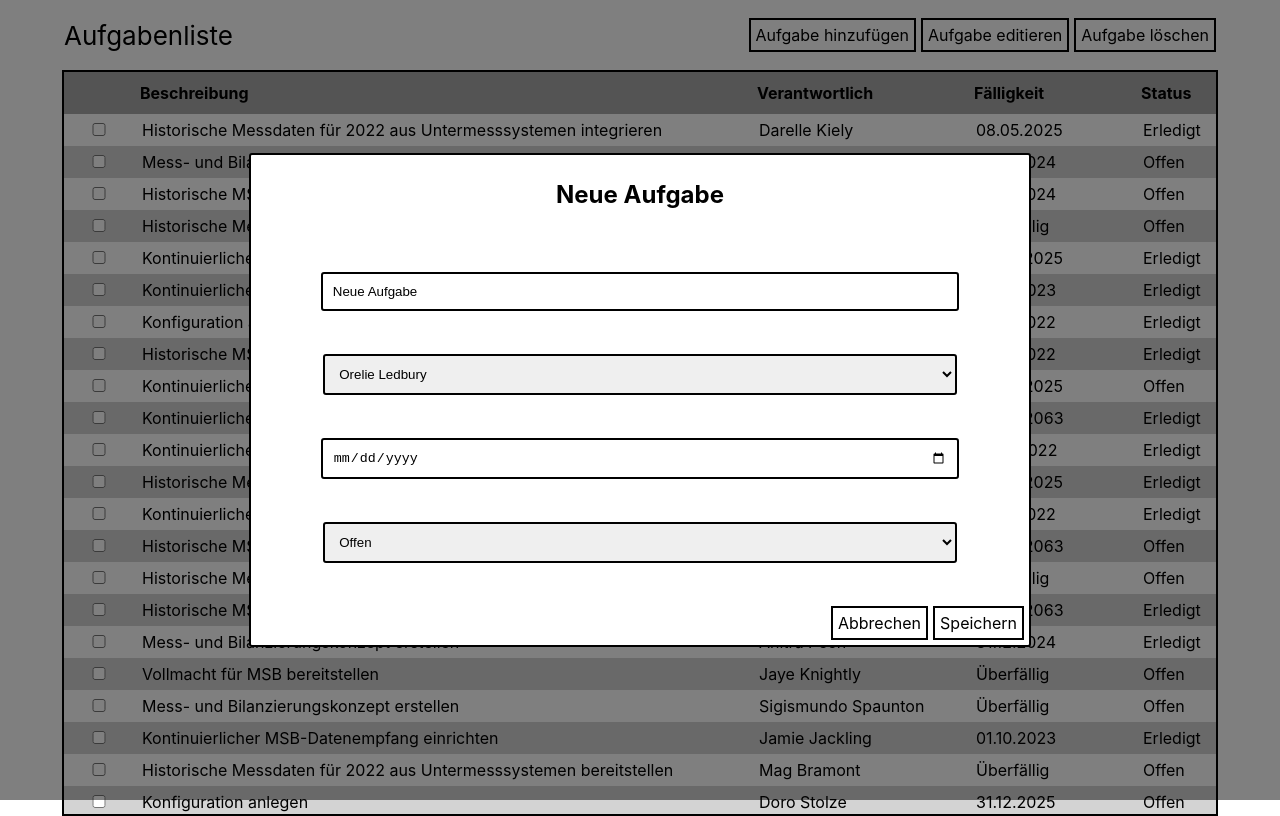
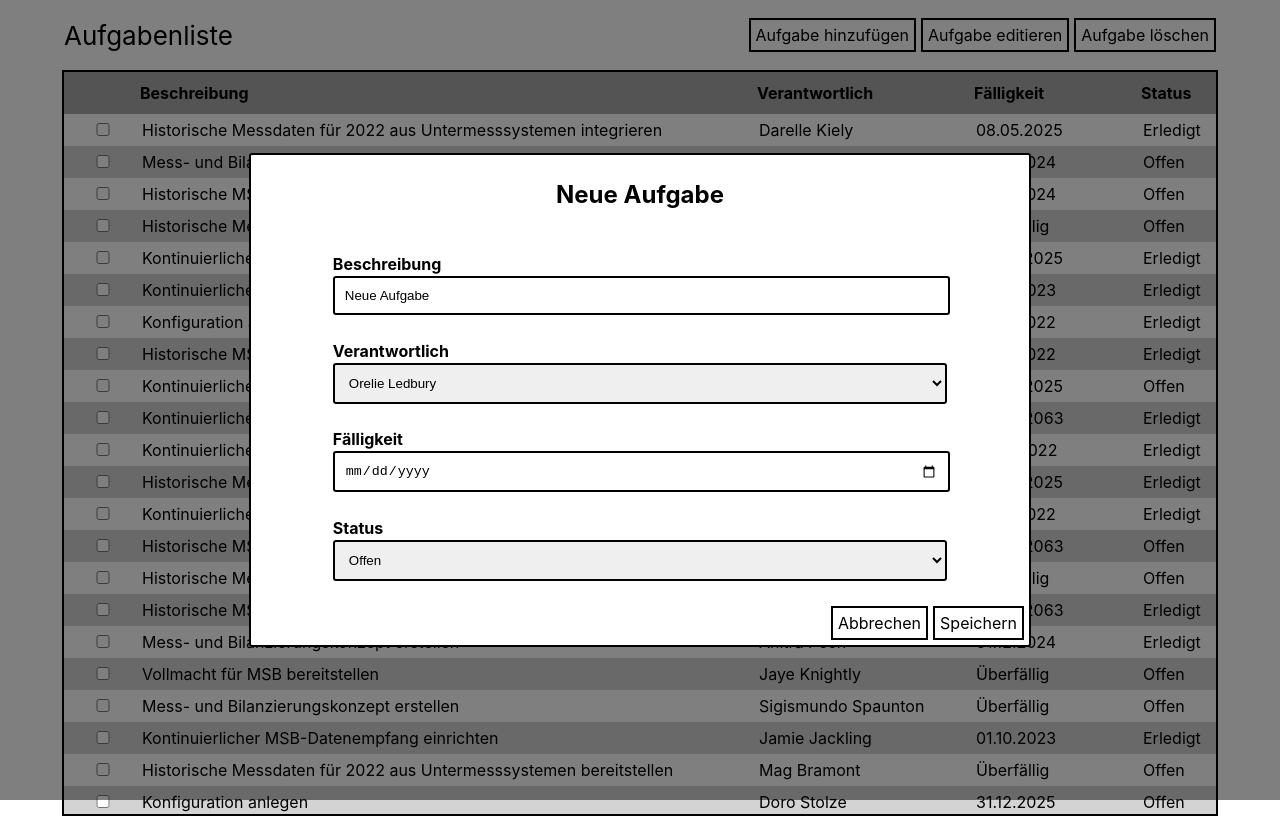
Before and after one commit to denczo/taskify, a React (Create React App) app: page / in a window 1280 px wide. Both pictures are taken after a click on the element "Aufgabe hinzufügen". Built offline with nearby package versions, Linux system fonts and the light colour scheme; data requests are answered from the project's data file.

Commit message:
FIX: double keys for children

```diff
--- a/src/components/ButtonPanel/ButtonPanel.tsx
+++ b/src/components/ButtonPanel/ButtonPanel.tsx
@@ -13,7 +13,7 @@ const ButtonPanel = () => {
             ui?.togglePopup({name: "Neue Aufgabe", action: (taskEdited) => task?.addTask(taskEdited)!})
         }
         else if(type === PopupType.EDIT){
-            ui?.togglePopup({name: `#${ui.taskId} Aufgabe bearbeiten`, action: (taskEdited) => task?.editTask(taskEdited)!})
+            ui?.togglePopup({name: "Aufgabe bearbeiten", action: (taskEdited) => task?.editTask(taskEdited)!})
         }
     }
 
--- a/src/components/Popup/Popup.css
+++ b/src/components/Popup/Popup.css
@@ -12,17 +12,17 @@
 }
 
 input{
-    align-self: center;
+    align-self: flex-start;
     border: 2px solid black;
-    width: 80%;
+    width: 96.5%;
     padding: 10px;
     border-radius: 3px;
 }
 
 select{
-    align-self: center;
+    align-self: flex-start;
     border: 2px solid black;
-    width: 82.5%;
+    width: 100%;
     padding: 10px;
     border-radius: 3px;
 }
@@ -31,6 +31,7 @@ select{
     display: flex;
     flex-direction: column;
     justify-content: space-between;
+    align-items: center;
     text-align: center;
     padding: 5px;
     width: 60%;
@@ -41,7 +42,21 @@ select{
 }
 
 #popupButtons{
+    width: 100%;
     display: flex;
     flex-direction: row;
     justify-content: flex-end;
 }
+
+.section{
+    display: flex;
+    flex-direction: column;
+    justify-content: center;
+    width: 80%;
+}
+
+.section label{
+    align-self: self-start;
+    margin-bottom: 2px;
+    font-weight: bold;
+}
--- a/src/components/Popup/Popup.tsx
+++ b/src/components/Popup/Popup.tsx
@@ -1,4 +1,4 @@
-import { useState } from "react";
+import { useEffect, useState } from "react";
 import { useTaskContext } from "../../contexts/TaskProvider";
 import { useUiContext } from "../../contexts/UiProvider";
 import Button from "../Button/Button";
@@ -7,27 +7,38 @@ import PopupSelect from "./PopupSelect/PopupSelect";
 import { getCurrentDate, parseGermanDate, parseUSDate } from "../../utils/dateUtils";
 import { PopupAction, SelectOption, Task } from "../../react-app-env.d";
 
-const Popup = ({action}:{action: PopupAction}) => {
+const Popup = ({ action }: { action: PopupAction }) => {
 
   const ui = useUiContext();
   const task = useTaskContext();
   const selectedTask = task?.tasks.find(task => task.id === ui?.taskId);
-  const [taskEdit, setTaskEdit] = useState<Task>(selectedTask || {id:  Date.now(), done: false, dueDate: getCurrentDate(), responsible: 0, label: "Neue Aufgabe"});
-  const personOptions: SelectOption[] = task?.persons.map(({id, name}) => ({ name,  value: id}))!;
-  const statusOptions: SelectOption[] = [{name: "Offen", value: 0},{name: "Erledigt", value: 1}];
-
+  const [taskEdit, setTaskEdit] = useState<Task>(selectedTask || { id: Date.now(), done: false, dueDate: getCurrentDate(), responsible: 0, label: "Neue Aufgabe" });
+  const personOptions: SelectOption[] = task?.persons.map(({ id, name }) => ({ name, value: id }))!;
+  const statusOptions: SelectOption[] = [{ name: "Offen", value: 0 }, { name: "Erledigt", value: 1 }];
 
   return (
     <div className="popup">
       <div id="popupContent">
         <h2>{action.name}</h2>
-        <input type="text" id="description" value={taskEdit?.label} onChange={(e) => setTaskEdit(prevTask => ({ ...prevTask!, label: e.target.value }))}/>
-        <PopupSelect options={personOptions} selected={taskEdit?.responsible!} onChange={(value: any) => setTaskEdit(prevTask => ({ ...prevTask!, responsible: value }))} />
-        <input type="date" id="date" value={parseGermanDate(taskEdit?.dueDate)!} onChange={(e) => setTaskEdit(prevTask => ({ ...prevTask!, dueDate: parseUSDate(e.target.value) }))}/>
-        <PopupSelect options={statusOptions} selected={Number(taskEdit?.done!)} onChange={(value: any) => setTaskEdit(prevTask => ({ ...prevTask!, done: value }))}/>
+        <div className="section">
+          <label>Beschreibung</label>
+          <input type="text" id="description" value={taskEdit?.label} onChange={(e) => setTaskEdit(prevTask => ({ ...prevTask!, label: e.target.value }))} />
+        </div>
+        <div className="section">
+          <label>Verantwortlich</label>
+          <PopupSelect options={personOptions} selected={taskEdit?.responsible!} onChange={(value: any) => setTaskEdit(prevTask => ({ ...prevTask!, responsible: value }))} />
+        </div>
+        <div className="section">
+          <label>Fälligkeit</label>
+          <input type="date" id="date" value={parseGermanDate(taskEdit?.dueDate) || getCurrentDate()} onChange={(e) => setTaskEdit(prevTask => ({ ...prevTask!, dueDate: parseUSDate(e.target.value)}))} />
+        </div>
+        <div className="section">
+          <label>Status</label>
+          <PopupSelect options={statusOptions} selected={Number(taskEdit?.done!)} onChange={(value: any) => setTaskEdit(prevTask => ({ ...prevTask!, done: value }))} />
+        </div>
         <div id="popupButtons">
           <Button onClick={ui?.togglePopup} name={"Abbrechen"} />
-          <Button onClick={() => {action.action(taskEdit); ui?.togglePopup()}} name={"Speichern"} />
+          <Button onClick={() => { action.action(taskEdit); ui?.togglePopup() }} name={"Speichern"} />
         </div>
       </div>
     </div>);
--- a/src/components/Popup/PopupSelect/PopupSelect.css
+++ b/src/components/Popup/PopupSelect/PopupSelect.css
@@ -1,7 +1,6 @@
 select{
-    align-self: center;
+    align-self: left;
     border: 2px solid black;
-    width: 82.5%;
     padding: 10px;
     border-radius: 3px;
 }
--- a/src/components/Popup/PopupSelect/PopupSelect.tsx
+++ b/src/components/Popup/PopupSelect/PopupSelect.tsx
@@ -5,8 +5,8 @@ const PopupSelect = ({options, selected, onChange}: {options: SelectOption[], se
 
     return (
         <div className="popupSelect">
-            <select id="status" value={selected} onChange={(e) => {onChange(parseInt(e.target.value))}} name="status">
-                {options.map((option, index) => <option value={option.value} key={index}>{option.name}</option>)}
+            <select id={Date.now().toString()} value={selected} onChange={(e) => {onChange(parseInt(e.target.value))}} name="status">
+                {options.map((option, index) => <option value={option.value} id={"select"+index.toString} key={index}>{option.name}</option>)}
             </select>
         </div>);
 }
--- a/src/contexts/TaskProvider.tsx
+++ b/src/contexts/TaskProvider.tsx
@@ -11,8 +11,8 @@ export const TaskProvider = ({ children }: { children: any }) => {
     const [tasks, setTasks] = useState<Task[]>([]);
     const [persons, setPersons] = useState<Person[]>([]);
 
-    const addTask = async (newTask: Task) => {
-
+    const addTask = async (task: Task) => {
+        const newTask: Task = {id: Date.now(), label: task.label, responsible: task.responsible, dueDate: task.dueDate, done: false}
         try {
             await fetch(URL_TASKS, {
                 method: 'POST',
@@ -27,7 +27,6 @@ export const TaskProvider = ({ children }: { children: any }) => {
             console.error('Error adding task:', error);
         }
     };
-
 
     const editTask = async (editedTask: Task) => {
         try {
--- a/src/utils/dateUtils.tsx
+++ b/src/utils/dateUtils.tsx
@@ -21,6 +21,5 @@ export const getCurrentDate = () => {
     const year = today.getFullYear();
     const month = String(today.getMonth() + 1).padStart(2, '0');
     const day = String(today.getDate()).padStart(2, '0');
-
     return `${year}-${month}-${day}`;
 }
```
